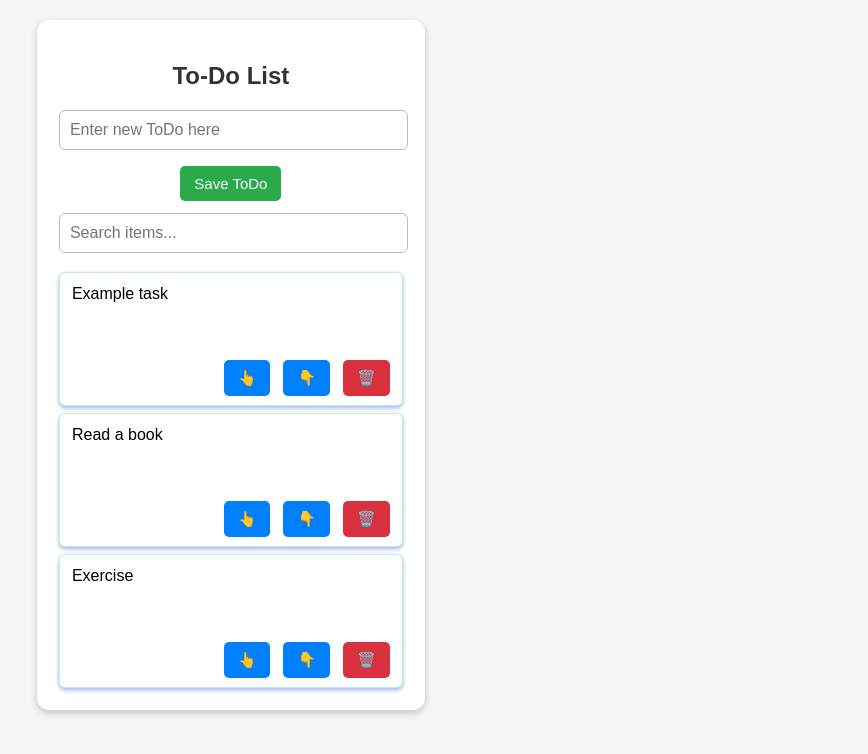
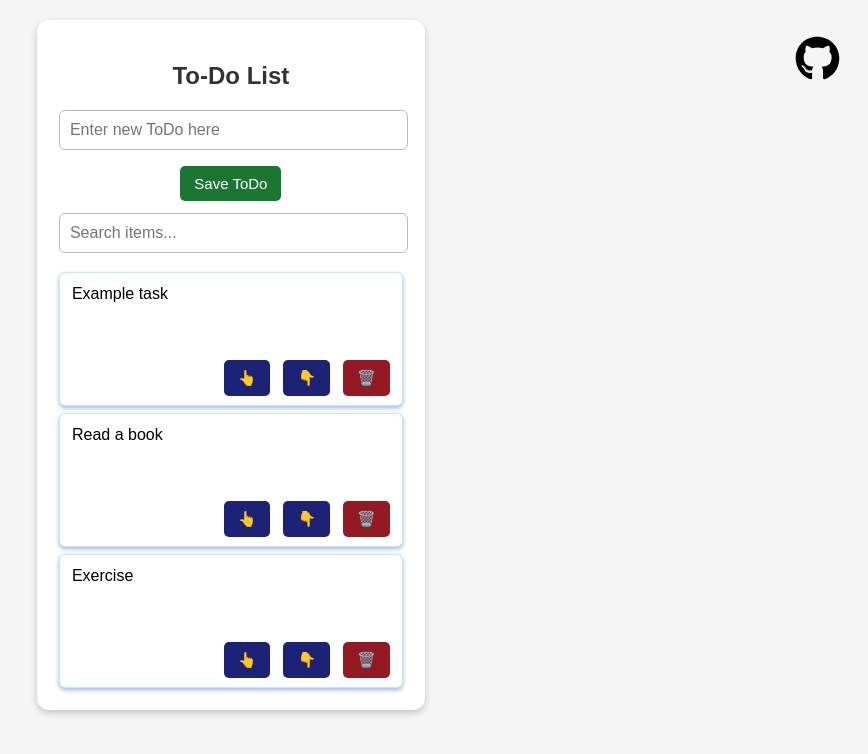
Before and after one commit to Mchumbles/TDList, a React (Vite) app: page / in a window 1280 px wide. Shown: the top 754 px of the page, without its empty margins (412-1280 px from the left). Built offline with nearby package versions, Linux system fonts and the light colour scheme.

Commit message:
Add github link and clean up css

```diff
--- a/package.json
+++ b/package.json
@@ -11,7 +11,8 @@
   },
   "dependencies": {
     "react": "^19.0.0",
-    "react-dom": "^19.0.0"
+    "react-dom": "^19.0.0",
+    "react-icons": "^5.4.0"
   },
   "devDependencies": {
     "@eslint/js": "^9.19.0",
--- a/src/App.css
+++ b/src/App.css
@@ -10,84 +10,6 @@ body {
   overflow-y: auto;
 }
 
-.container {
-  text-align: center;
-  background: #fff;
-  padding: 22px;
-  border-radius: 12px;
-  box-shadow: 0px 3px 7px rgba(0, 0, 0, 0.2);
-  width: 90%;
-  max-width: 360px;
-  margin: 0 auto;
-}
-
-h2 {
-  color: #333;
-  margin-bottom: 12px;
-}
-
-input[type="text"] {
-  width: 95%;
-  padding: 10px;
-  margin: 8px 0 12px;
-  border: 1px solid #bbb;
-  border-radius: 6px;
-  font-size: 16px;
-}
-
-button {
-  padding: 9px 14px;
-  margin: 4px;
-  border: none;
-  border-radius: 5px;
-  cursor: pointer;
-  font-size: 15px;
-  transition: background 0.2s ease-in-out;
-}
-
-button.saveItemBtn {
-  background: #2aaa4a;
-  color: white;
-}
-
-button.saveItemBtn:hover {
-  background: #25923f;
-}
-
-button.upItemBtn,
-button.downItemBtn {
-  background: #0080ff;
-  color: white;
-}
-
-button.upItemBtn:hover,
-button.downItemBtn:hover {
-  background: #005bb5;
-}
-
-button.deleteItemBtn {
-  background: #d9303e;
-  color: white;
-}
-
-button.deleteItemBtn:hover {
-  background: #b7212f;
-}
-
-ul {
-  list-style: none;
-  padding: 0;
-  margin: 0;
-}
-
-li {
-  flex-grow: 1;
-  text-align: left;
-  font-size: 16px;
-  overflow: hidden;
-  white-space: nowrap;
-  text-overflow: ellipsis;
-}
 /*
 textarea.item {
   width: 100%;
@@ -98,43 +20,3 @@ textarea.item {
   white-space: pre-wrap;
   resize: none;
 } */
-
-.list-item {
-  display: flex;
-  flex-direction: column;
-  align-items: flex-start;
-  justify-content: space-between;
-  background: #fefefe;
-  padding: 12px;
-  border-radius: 6px;
-  margin-top: 7px;
-  box-shadow: 0px 2px 4px rgba(31, 53, 216, 0.4);
-  border: 1px solid rgba(31, 216, 93, 0.3);
-  position: relative;
-  min-height: 80px;
-  padding-bottom: 40px;
-}
-
-.task-title {
-  font-size: 16px;
-  word-wrap: break-word;
-  overflow-wrap: break-word;
-  white-space: normal;
-  text-align: left;
-  width: 100%;
-}
-
-.task-buttons {
-  display: flex;
-  gap: 5px;
-  position: absolute;
-  bottom: 5px;
-  right: 8px;
-  margin-top: 8px;
-}
-
-.task-content {
-  display: flex;
-  flex-direction: column;
-  width: 100%;
-}
--- a/src/App.tsx
+++ b/src/App.tsx
@@ -1,9 +1,11 @@
 import "./App.css";
+import GitHub from "./components/Github";
 import ToDoList from "./components/ToDoList";
 
 function App() {
   return (
     <>
+      <GitHub />
       <ToDoList />
     </>
   );
--- /dev/null
+++ b/src/components/Github.tsx
@@ -0,0 +1,22 @@
+import { FaGithub } from "react-icons/fa";
+import "../styles/github.css";
+
+function GitHub() {
+  return (
+    <button className="github-button">
+      <a
+        href="https://github.com/Mchumbles/TDList"
+        target="_blank"
+        rel="noopener noreferrer"
+        className="github-link"
+      >
+        <FaGithub
+          size={window.innerWidth < 640 ? 35 : 45}
+          className="github-icon"
+        />
+      </a>
+    </button>
+  );
+}
+
+export default GitHub;
--- a/src/components/ItemAdder.tsx
+++ b/src/components/ItemAdder.tsx
@@ -1,4 +1,5 @@
 import { useState } from "react";
+import "../styles/itemAdder.css";
 
 interface Item {
   title: string;
--- a/src/components/ToDoList.tsx
+++ b/src/components/ToDoList.tsx
@@ -1,5 +1,6 @@
 import { useEffect, useState } from "react";
 import ItemAdder from "./ItemAdder";
+import "../styles/toDoList.css"
 
 interface item {
   title: string;
--- /dev/null
+++ b/src/styles/github.css
@@ -0,0 +1,17 @@
+.github-button {
+  position: absolute;
+  top: 2rem;
+  right: 1.5rem;
+  background: none;
+  border: none;
+  padding: 0;
+}
+
+.github-link {
+  color: black;
+  transition: color 0.3s ease;
+}
+
+.github-link:hover {
+  color: gray;
+}
--- /dev/null
+++ b/src/styles/itemAdder.css
@@ -0,0 +1,27 @@
+input[type="text"] {
+  width: 95%;
+  padding: 10px;
+  margin: 8px 0 12px;
+  border: 1px solid #bbb;
+  border-radius: 6px;
+  font-size: 16px;
+}
+
+button {
+  padding: 9px 14px;
+  margin: 4px;
+  border: none;
+  border-radius: 5px;
+  cursor: pointer;
+  font-size: 15px;
+  transition: background 0.2s ease-in-out;
+}
+
+button.saveItemBtn {
+  background: #1c7633;
+  color: white;
+}
+
+button.saveItemBtn:hover {
+  background: #24a943;
+}
--- /dev/null
+++ b/src/styles/toDoList.css
@@ -0,0 +1,81 @@
+.container {
+  text-align: center;
+  background: #fff;
+  padding: 22px;
+  border-radius: 12px;
+  box-shadow: 0px 3px 7px rgba(0, 0, 0, 0.2);
+  width: 90%;
+  max-width: 360px;
+  margin: 0 auto;
+}
+
+h2 {
+  color: #333;
+  margin-bottom: 12px;
+}
+
+ul {
+  list-style: none;
+  padding: 0;
+  margin: 0;
+}
+
+.list-item {
+  display: flex;
+  flex-direction: column;
+  align-items: flex-start;
+  justify-content: space-between;
+  background: #fefefe;
+  padding: 12px;
+  border-radius: 6px;
+  margin-top: 7px;
+  box-shadow: 0px 2px 4px rgba(31, 53, 216, 0.4);
+  border: 1px solid rgba(31, 216, 93, 0.3);
+  position: relative;
+  min-height: 80px;
+  padding-bottom: 40px;
+}
+
+.task-title {
+  font-size: 16px;
+  word-wrap: break-word;
+  overflow-wrap: break-word;
+  white-space: normal;
+  text-align: left;
+  width: 100%;
+}
+
+.task-buttons {
+  display: flex;
+  gap: 5px;
+  position: absolute;
+  bottom: 5px;
+  right: 8px;
+}
+
+.upItemBtn {
+  background: #1c2276;
+  color: white;
+}
+
+.upItemBtn:hover {
+  background: #2067d9;
+}
+
+.downItemBtn {
+  background: #1c2276;
+  color: white;
+}
+
+.downItemBtn:hover {
+  background: #2067d9;
+}
+
+.deleteItemBtn {
+  background: #931923;
+  color: white;
+}
+
+.deleteItemBtn:hover {
+  background: #e11d31;
+}
```
Also changed, not shown: 1 other file (tests, documents, lock files or other folders).
